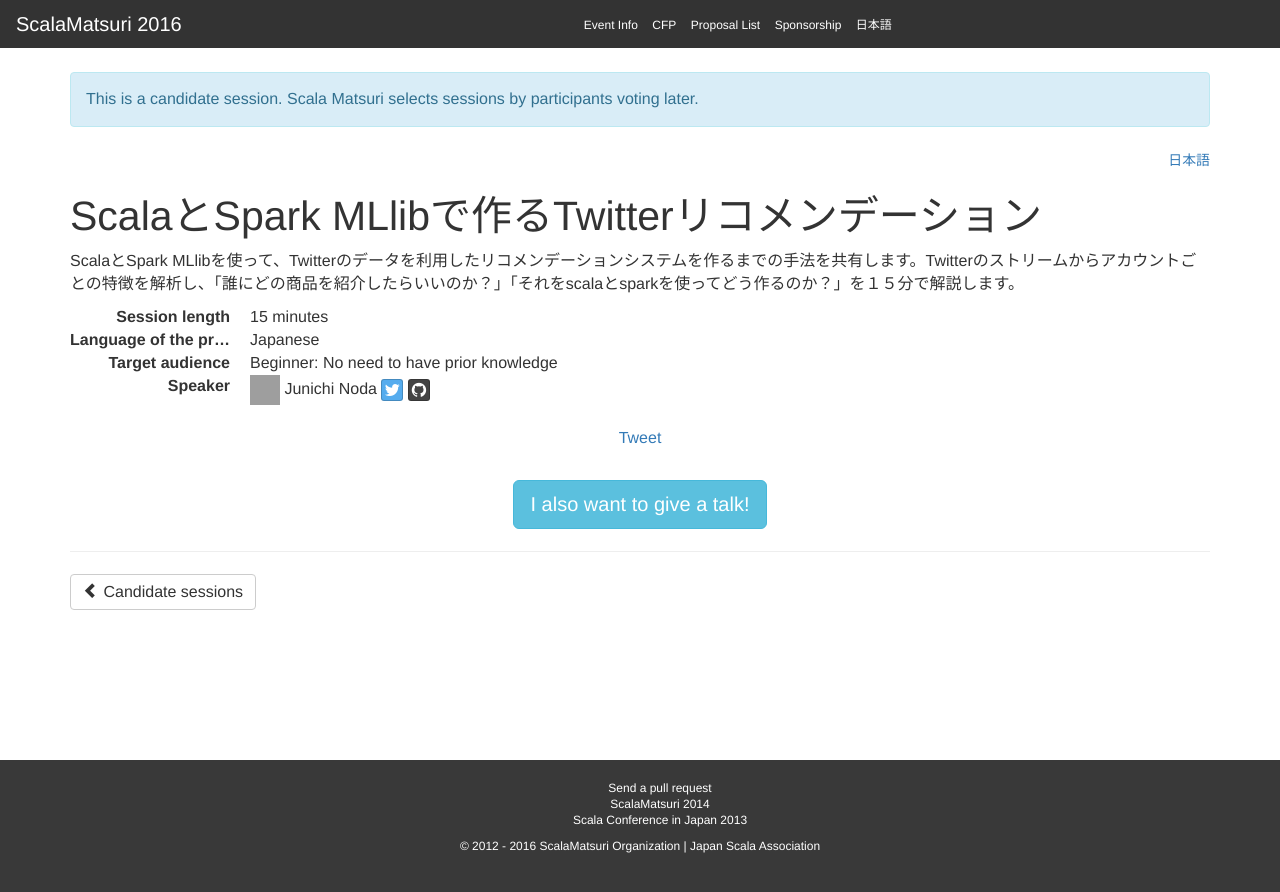
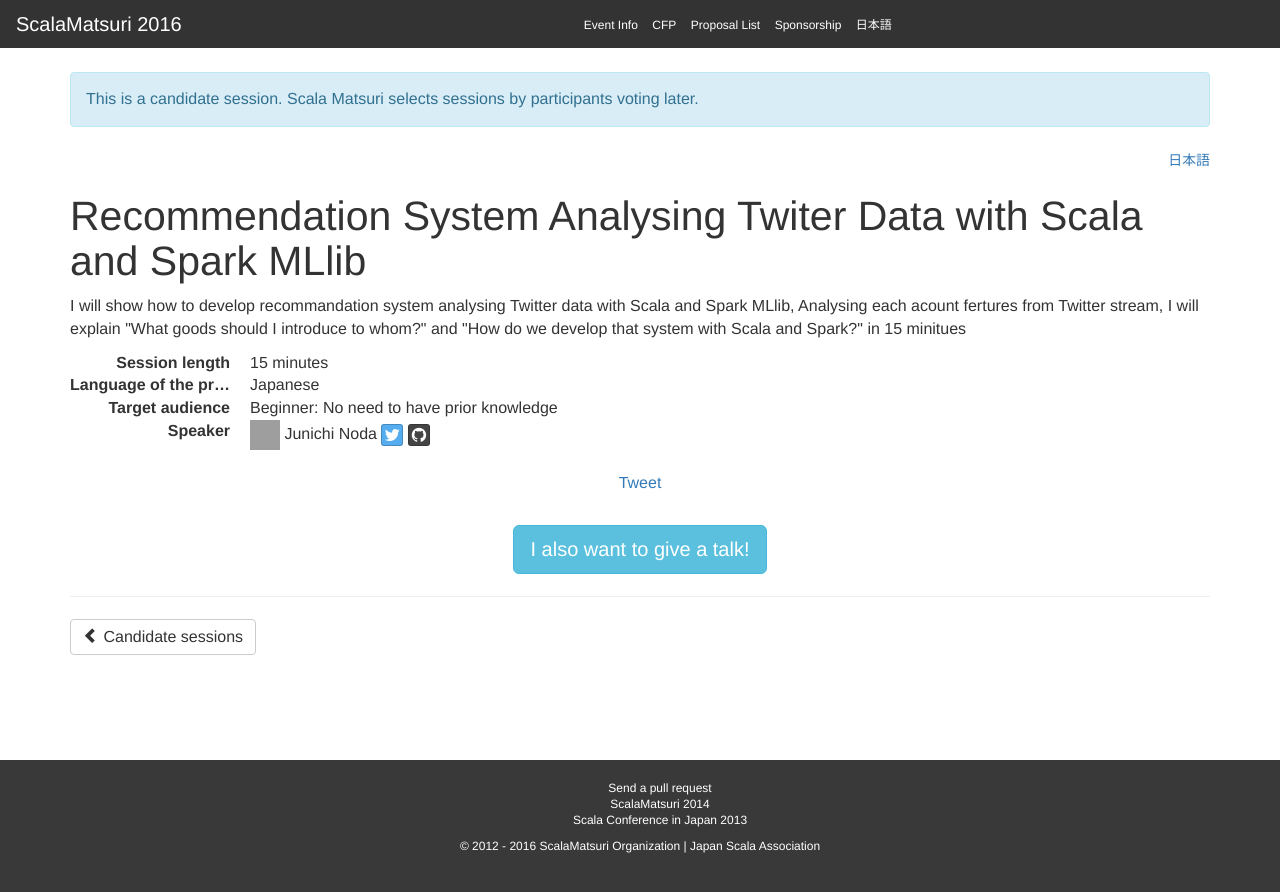
Before and after one commit to scalajp/2016.scalamatsuri.org, a Jekyll site: the page built from _candidates_en/JunichiNoda_2.html, in a window 1280 px wide. Shown: the top 892 px of the page. Built offline with Jekyll 4.4.1, drawn with Linux system fonts in a browser that asks for light colours; nearby versions of some CDN libraries; comment, search, counter and statistics services are not loaded; grey boxes are pictures that could not be loaded.

Commit message:
Translate JunichiNoda_2.html

```diff
--- a/_candidates_en/JunichiNoda_2.html
+++ b/_candidates_en/JunichiNoda_2.html
@@ -1,6 +1,6 @@
 ---
 name: Junichi Noda
-title: ScalaとSpark MLlibで作るTwitterリコメンデーション
+title: Recommendation System Analysing Twiter Data with Scala and Spark MLlib
 length: 15
 audience: Beginner
 language: Japanese
@@ -8,4 +8,6 @@ twitter: n428dev
 github: AKB428
 icon: https://avatars3.githubusercontent.com/u/2659194?v=3&s=460
 ---
-<p>ScalaとSpark MLlibを使って、Twitterのデータを利用したリコメンデーションシステムを作るまでの手法を共有します。Twitterのストリームからアカウントごとの特徴を解析し、「誰にどの商品を紹介したらいいのか？」「それをscalaとsparkを使ってどう作るのか？」を１５分で解説します。</p>
+<p>I will show how to develop recommandation system analysing Twitter data with Scala and Spark MLlib,
+Analysing each acount fertures from Twitter stream,
+I will explain "What goods should I introduce to whom?" and "How do we develop that system with Scala and Spark?" in 15 minitues </p>
```
